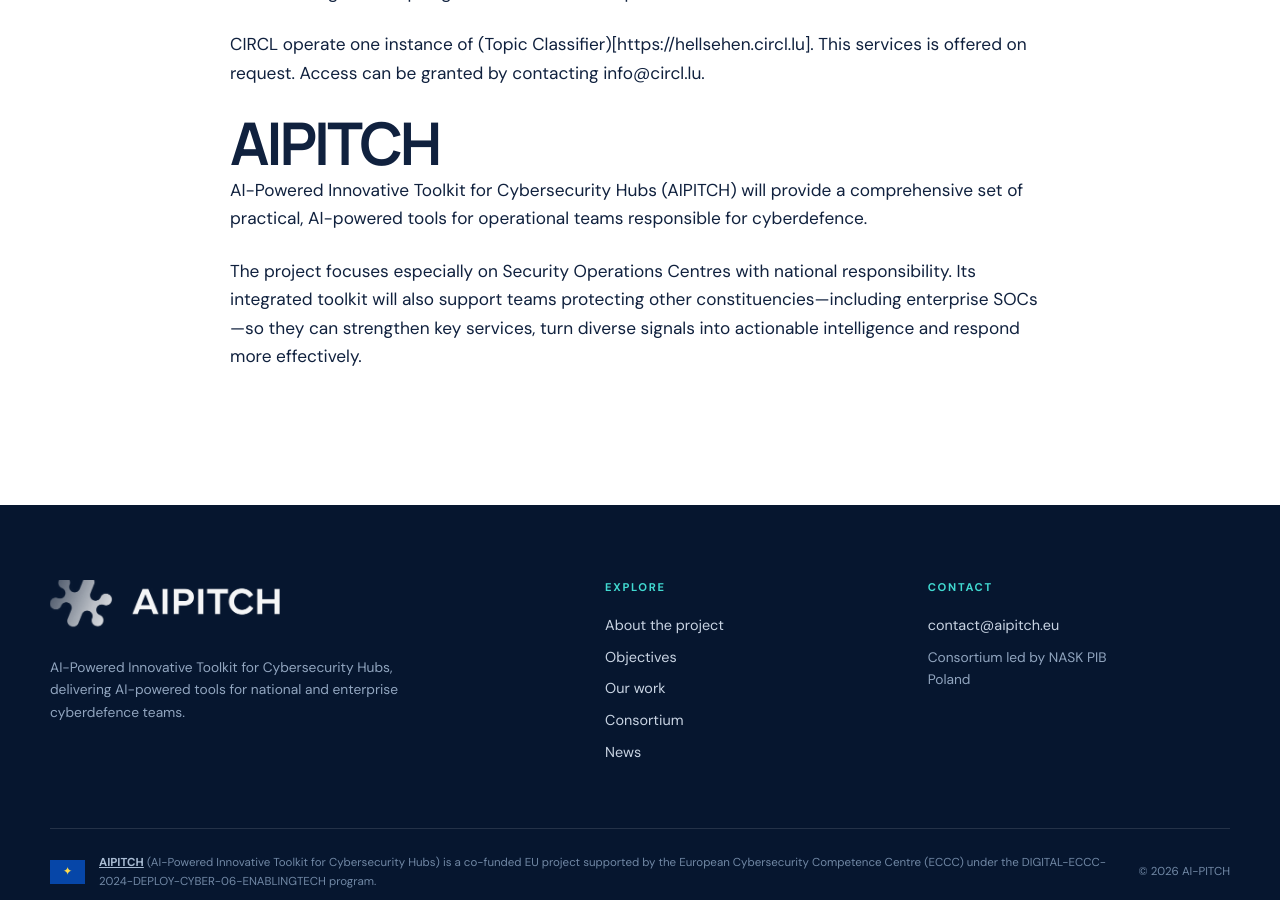
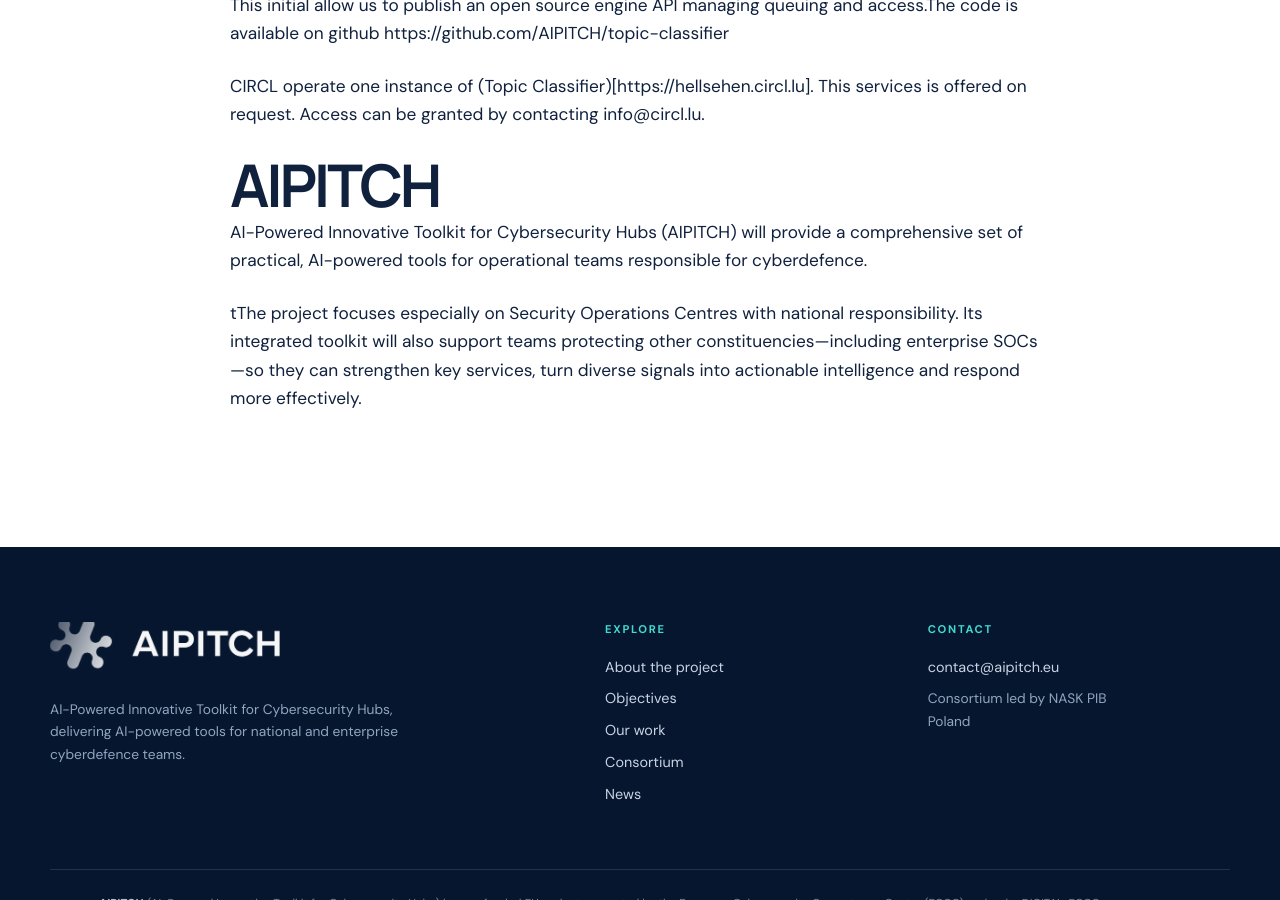
Before and after one commit to AIPITCH/aipitch.github.io, a Jekyll site: the page built from _posts/2026-09-10-Automated-Topic-Classification-of-Chat-Messaging-and-Forum.md, in a window 1280 px wide and 900 px high, scrolled down 23835 px. Built offline with Jekyll 4.4.1, drawn with Linux system fonts in a browser that asks for light colours; some of the changed text lies outside the part shown.

Commit message:
chg: [blog] updated

```diff
--- a/_posts/2026-09-10-Automated-Topic-Classification-of-Chat-Messaging-and-Forum.md
+++ b/_posts/2026-09-10-Automated-Topic-Classification-of-Chat-Messaging-and-Forum.md
@@ -50,8 +52,6 @@
 - Maker: creates/initiates payments.
 - Checker: reviews and approves payments before execution.
   Mentionning that he need, Merchant QR code (MQR) for transactions like UPI/Google Pay/PhonePe.
-
----
 
 Prior work has demonstrated that automated Telegram classification is feasible. Roy et al.'s [DarkGram](https://www.usenix.org/system/files/usenixsecurity25-roy.pdf) analyzed 339 cybercriminal activity channels and 53,605 posts. Its BERT-based text classifier reported an average accuracy of 96% across five predefined categories. This result supports the use of a constrained label space rather than freely generated labels.
 
@@ -467,4 +467,4 @@
 
 AI-Powered Innovative Toolkit for Cybersecurity Hubs (AIPITCH) will provide a comprehensive set of practical, AI-powered tools for operational teams responsible for cyberdefence.
 
-The project focuses especially on Security Operations Centres with national responsibility. Its integrated toolkit will also support teams protecting other constituencies—including enterprise SOCs—so they can strengthen key services, turn diverse signals into actionable intelligence and respond more effectively.
+tThe project focuses especially on Security Operations Centres with national responsibility. Its integrated toolkit will also support teams protecting other constituencies—including enterprise SOCs—so they can strengthen key services, turn diverse signals into actionable intelligence and respond more effectively.
```
Also changed, not shown: other parts of _posts/2026-09-10-Automated-Topic-Classification-of-Chat-Messaging-and-Forum.md (+2 -0 lines).
